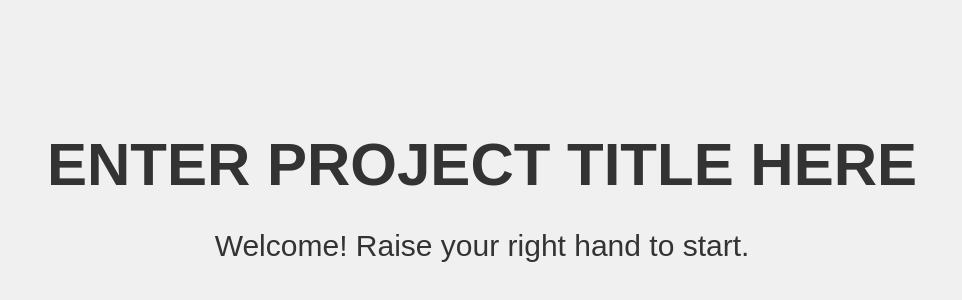
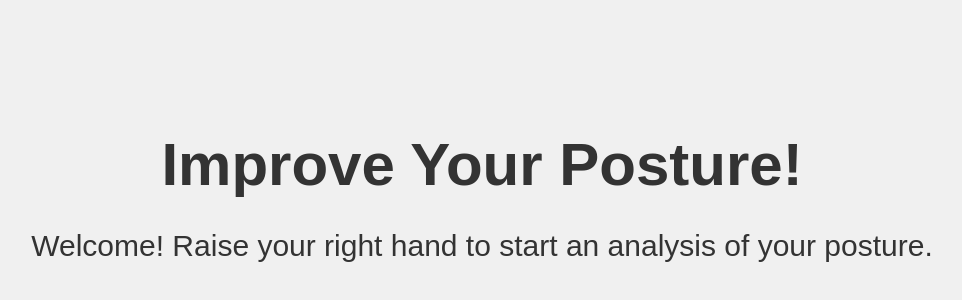
Before and after one commit to jasona445/cpsc477-posture-project, a website: page index.html in a window 1280 px wide. Shown: the part 170-470 px from the top of the page, without its empty margins (158-1120 px from the left). Drawn offline with nearby package versions, Linux system fonts and the light colour scheme.

Commit message:
Update index.html

```diff
--- a/index.html
+++ b/index.html
@@ -17,8 +17,8 @@
 
     <!-- Home Screen Content -->
     <div id="home-screen" class="state-content">
-        <h1>ENTER PROJECT TITLE HERE</h1>
-        <p>Welcome! Raise your right hand to start.</p>
+        <h1>Improve Your Posture!</h1>
+        <p>Welcome! Raise your right hand to start an analysis of your posture.</p>
     </div>
 
     <!-- Posture Detection Content -->
```
